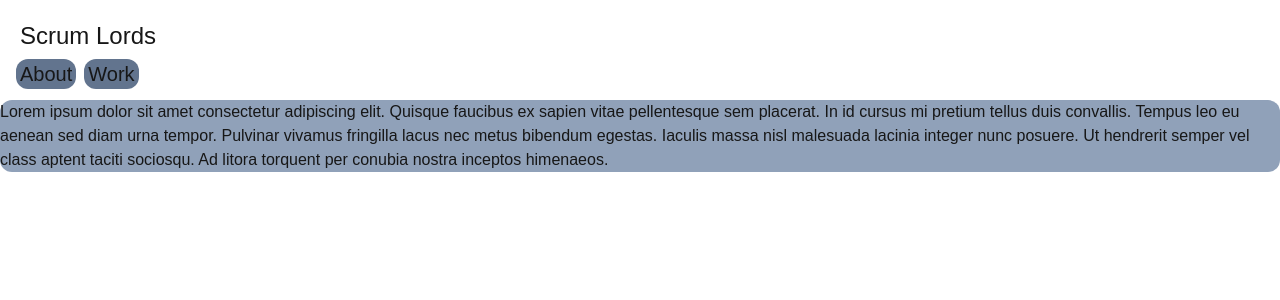
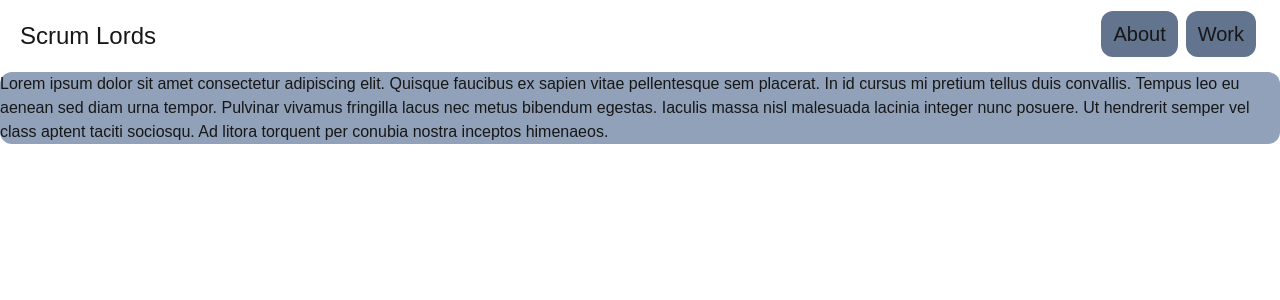
Before and after one commit to TeejMcSteez/scrumLords, a Next.js app: page / in a window 1280 px wide. Shown: the top 300 px of the page. Built offline with nearby package versions, Linux system fonts and the light colour scheme.

Commit message:
feat: update styles to make more sense

```diff
--- a/app/components/Navbar.tsx
+++ b/app/components/Navbar.tsx
@@ -1,12 +1,12 @@
 "use client";
 
-const buttonStyles = "m-1 p-1 text-xl rounded-xl bg-slate-500 hover:bg-slate-300";
+const buttonStyles = "m-1 p-3 text-xl rounded-xl bg-slate-500 hover:bg-slate-300";
 
 export default function Navbar() {
     return(
-        <div className="justify-between m-2 p-1">
+        <div className="flex justify-between m-2 p-1">
             <h1 className="m-2 text-2xl">Scrum Lords</h1>
-            <nav>
+            <nav className="p-2">
                 <a href="#about" className={buttonStyles}>About</a>
                 <a href="#work" className={buttonStyles}>Work</a>
             </nav>
```
